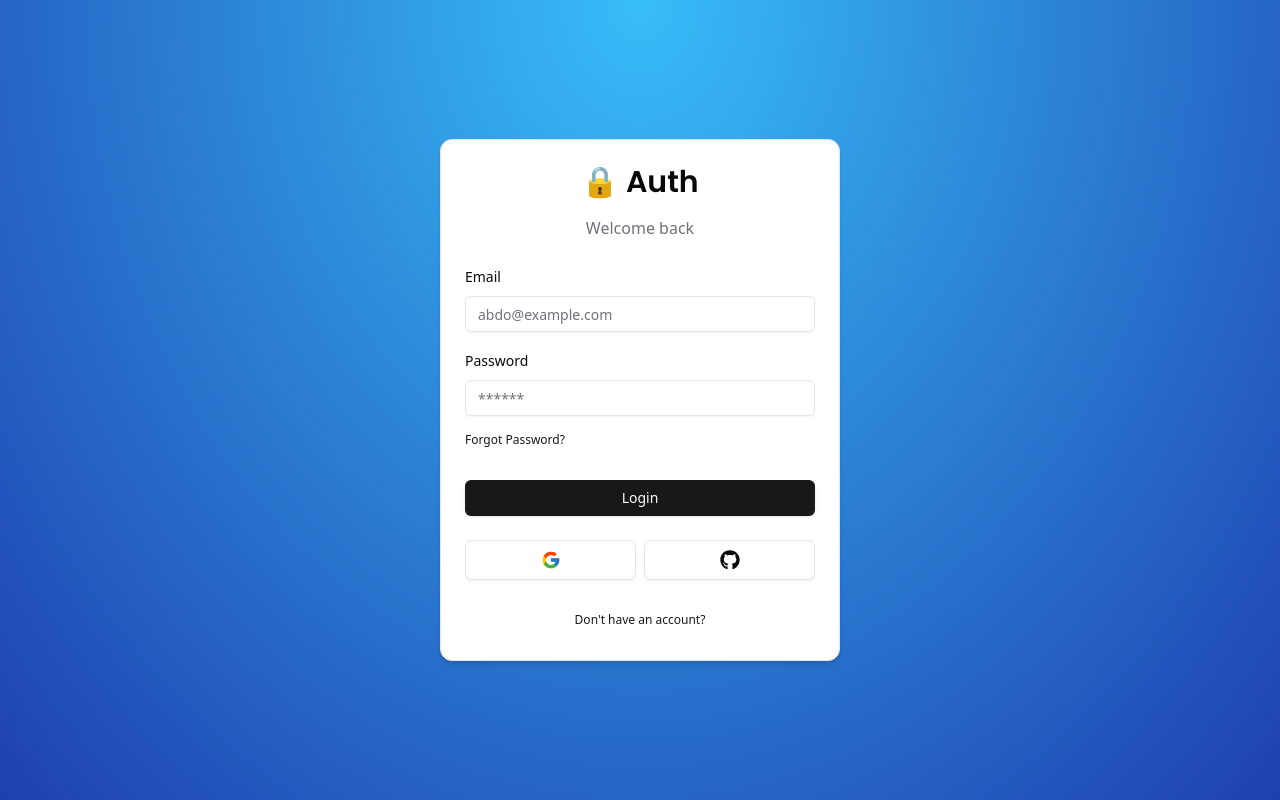
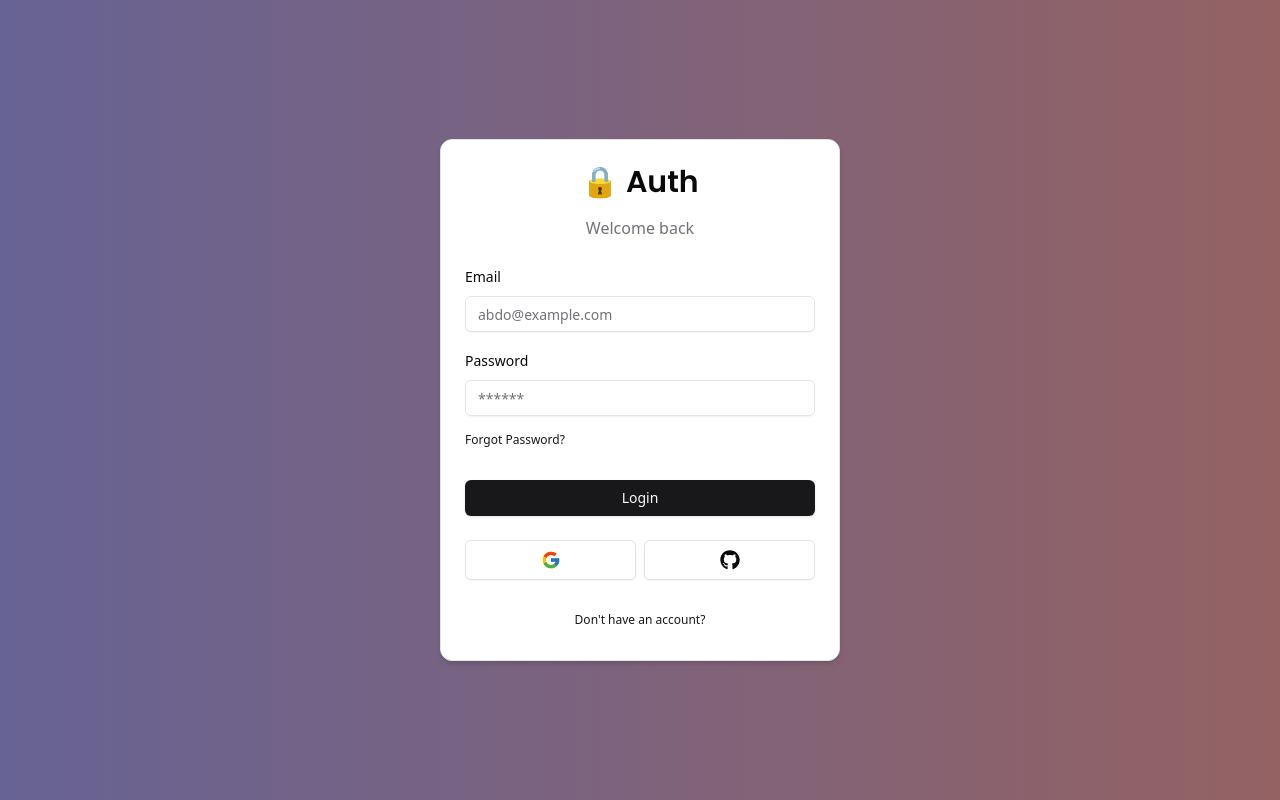
Before and after one commit to abdok10/ultimate-auth, a Next.js app: page /auth/login in a window 1280 px wide. Built offline with nearby package versions, Linux system fonts and the light colour scheme; no server answers.

Commit message:
bg changed

```diff
--- a/app/auth/layout.tsx
+++ b/app/auth/layout.tsx
@@ -1,6 +1,6 @@
 const AuthLayout = ({ children }: { children: React.ReactNode }) => {
   return (
-    <div className="h-full flex items-center justify-center bg-[radial-gradient(ellipse_at_top,_var(--tw-gradient-stops))] from-sky-400 to-blue-800">
+    <div className="h-full flex items-center justify-center bg-gradient-to-l from-[#946263] to-[#676394]">
       {children}
     </div>
   );
```
